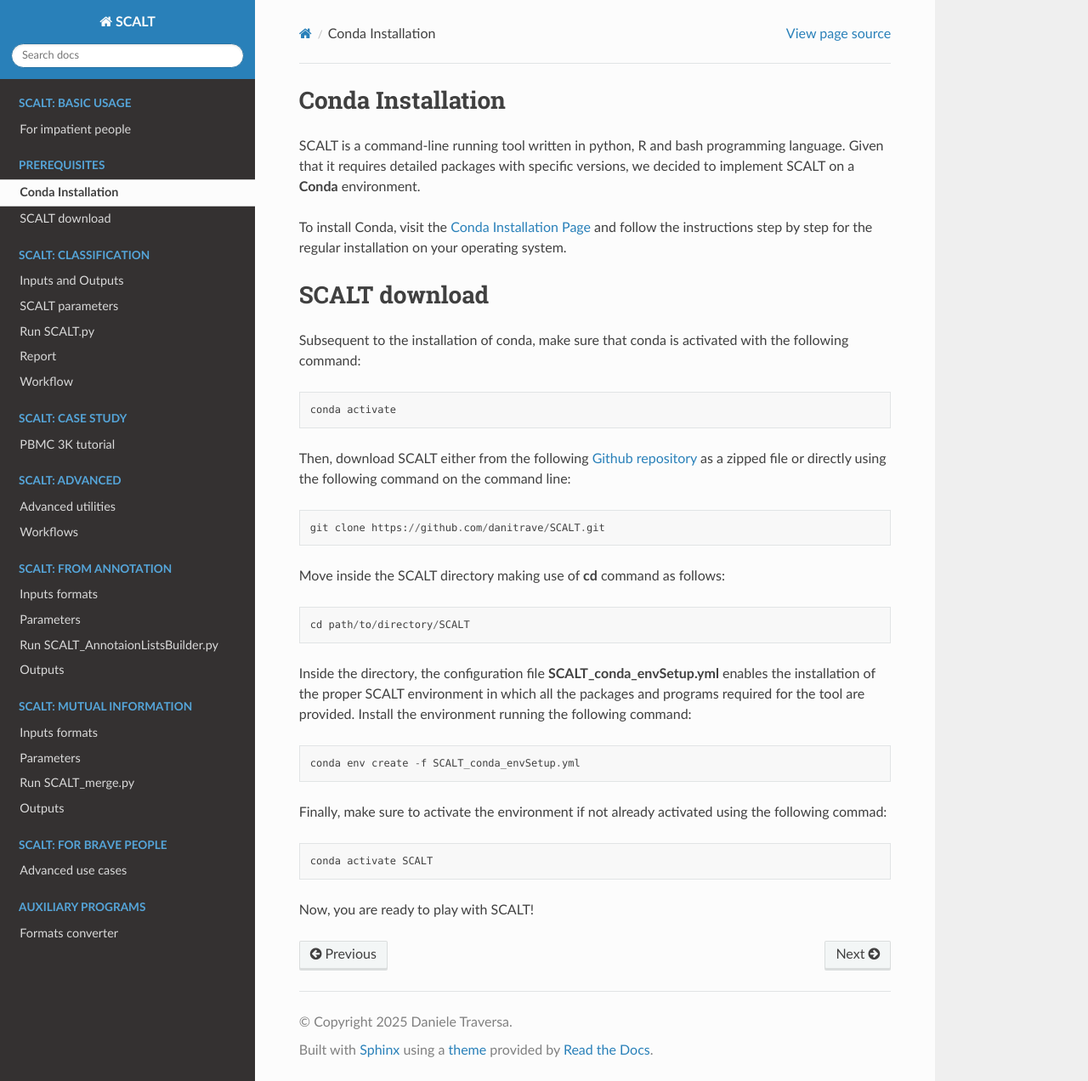
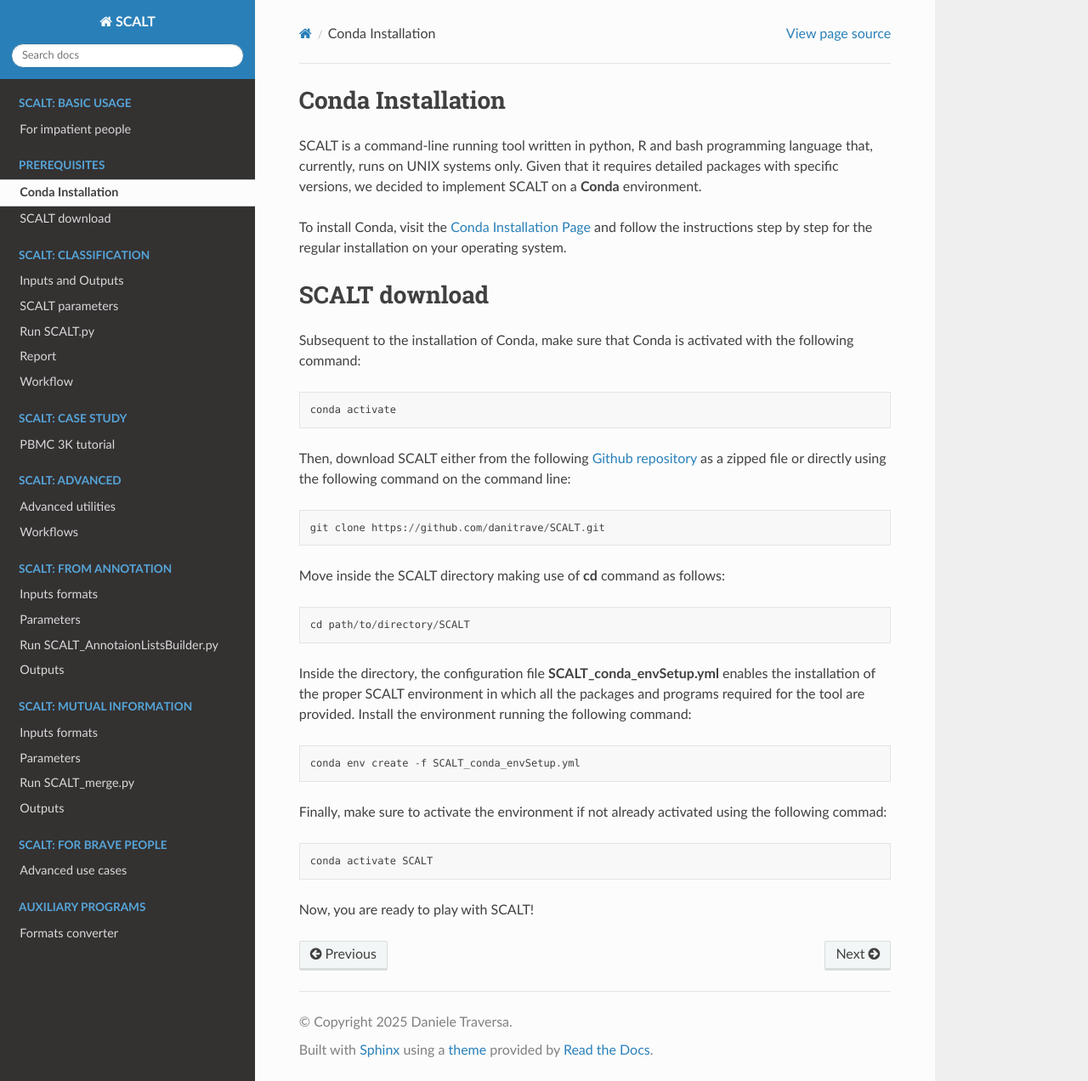
Before and after one commit to danitrave/SCALT, a Sphinx documentation site: the page built from docs/source/prerequisites.rst, in a window 1280 px wide and 1272 px high. Shown: the whole window at 85% size. Built offline with Sphinx 7.4.7 and the Read the Docs theme 3.1.0, drawn with Linux system fonts in a browser that asks for light colours.

Commit message:
Update prerequisites.rst

```diff
--- a/docs/source/prerequisites.rst
+++ b/docs/source/prerequisites.rst
@@ -1,7 +1,7 @@
 Conda Installation
 =====
 
-SCALT is a command-line running tool written in python, R and bash programming language.
+SCALT is a command-line running tool written in python, R and bash programming language that, currently, runs on UNIX systems only.
 Given that it requires detailed packages with specific versions, we decided to implement SCALT on a **Conda** environment.
 
 To install Conda, visit the `Conda Installation Page <https://conda.io/projects/conda/en/latest/user-guide/install/index.html>`_ and follow the instructions step by step for the regular installation on your operating system.
@@ -10,7 +10,7 @@
 SCALT download
 ==============
 
-Subsequent to the installation of conda, make sure that conda is activated with the following command:
+Subsequent to the installation of Conda, make sure that Conda is activated with the following command:
 
 ::
 
```
